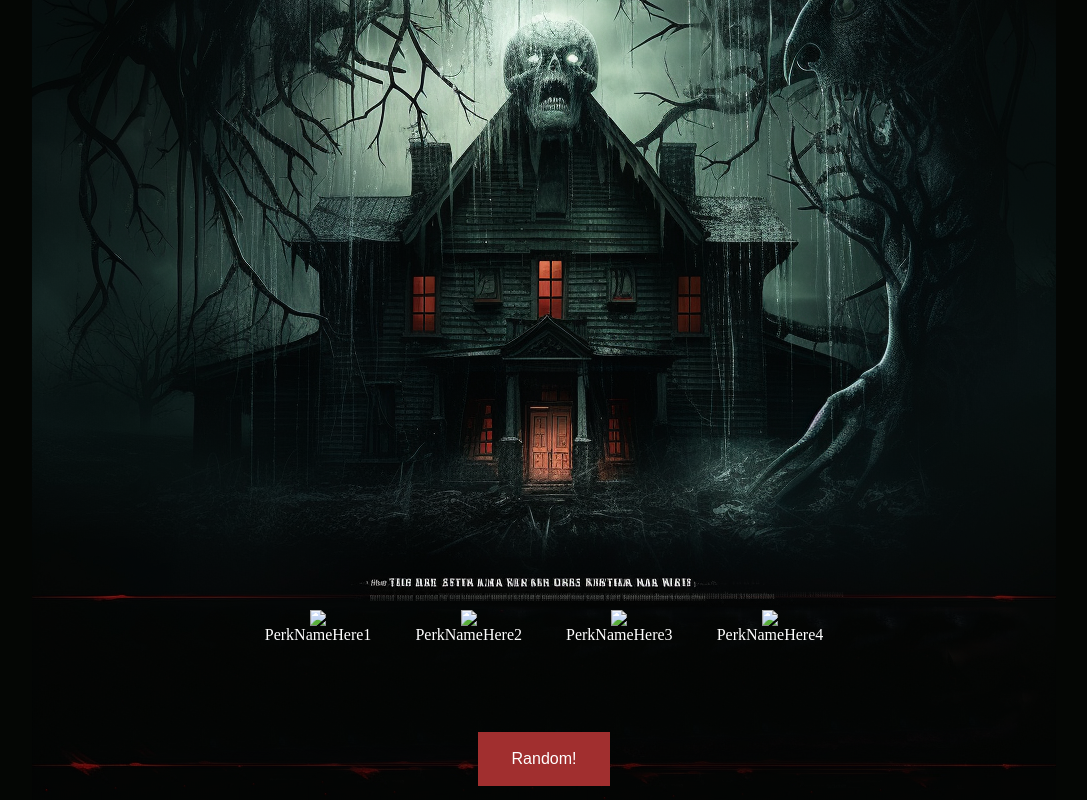
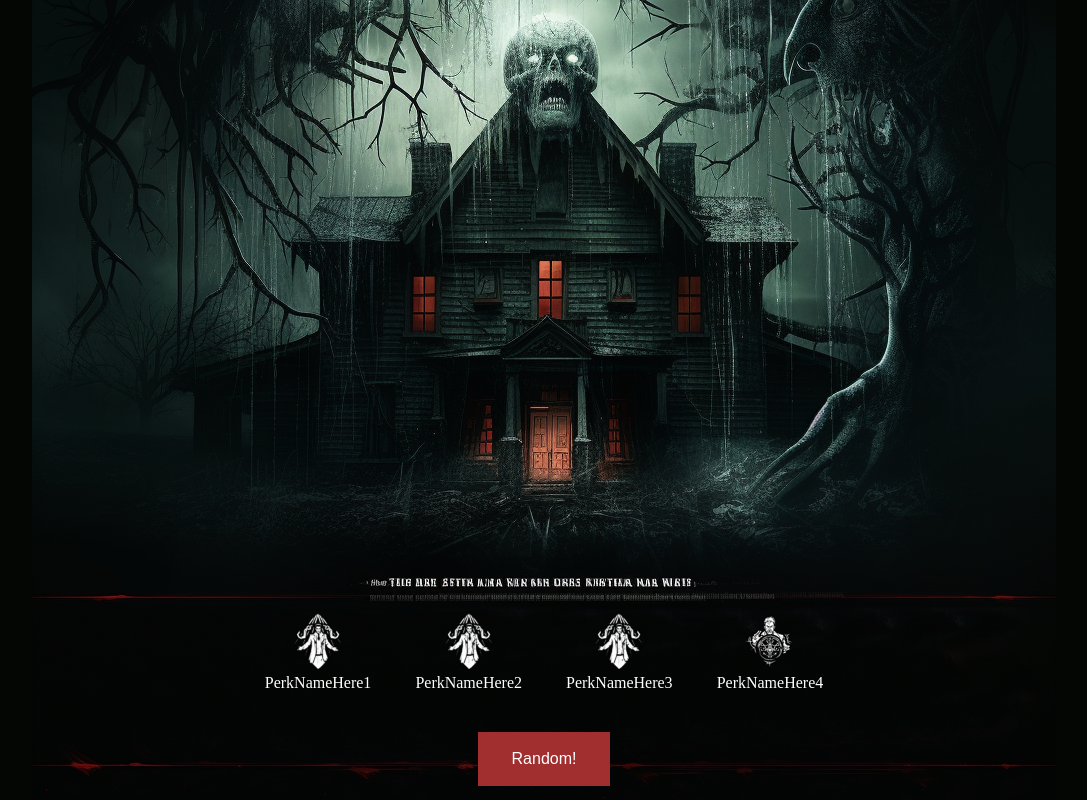
Before and after one commit to ArsenyMalkov/DbDRandomPerks, a plain HTML site: page index.html in a window 1280 px wide. Shown: the whole page, without its empty margins (96-1183 px from the left). Drawn offline with Linux system fonts and the light colour scheme.

Commit message:
Update index.html

```diff
--- a/index.html
+++ b/index.html
@@ -49,19 +49,19 @@
     <body>
         <div class="images">
             <figure>
-                <img class="perk" src="perks/deliverance.webp">
+                <img class="perk" src="perks/image1.webp">
                 <figcaption style="color: white;">PerkNameHere1</figcaption>
             </figure>
             <figure>
-                <img class="perk" src="perks/potential_energy.webp">
+                <img class="perk" src="perks/image1.webp">
                 <figcaption style="color: white;">PerkNameHere2</figcaption>
             </figure>
             <figure>
-                <img class="perk" src="perks/deliverance.webp">
+                <img class="perk" src="perks/image1.webp">
                 <figcaption style="color: white;">PerkNameHere3</figcaption>
             </figure>
             <figure>
-                <img class="perk" src="perks/deliverance.webp">
+                <img class="perk" src="perks/image2.webp">
                 <figcaption style="color: white;">PerkNameHere4</figcaption>
             </figure>
         </div>
@@ -71,7 +71,7 @@
             function randomPerks() {
                 const perkList = document.querySelectorAll(".perk")
                 for (let i = 0; i < perkList.length; i++) {
-                    perkList[i].src = `Perks/image${Math.floor(Math.random() * 2) + 1}.webp`;
+                    perkList[i].src = `perks/image${Math.floor(Math.random() * 2) + 1}.webp`;
                 }
             }
         </script>
```
